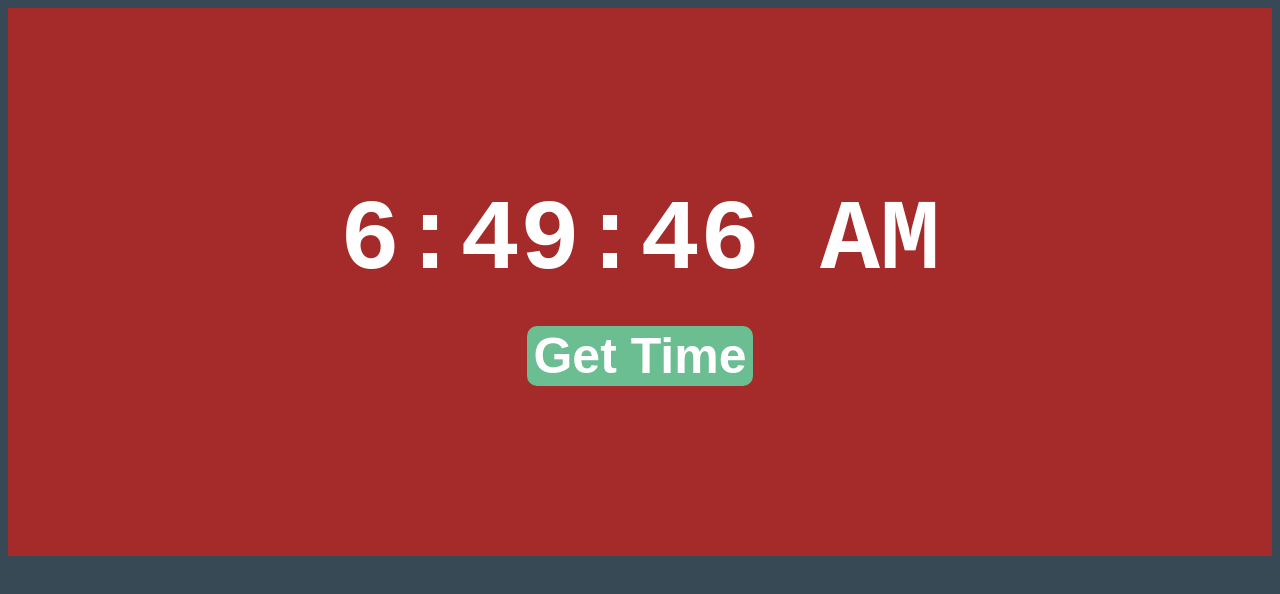
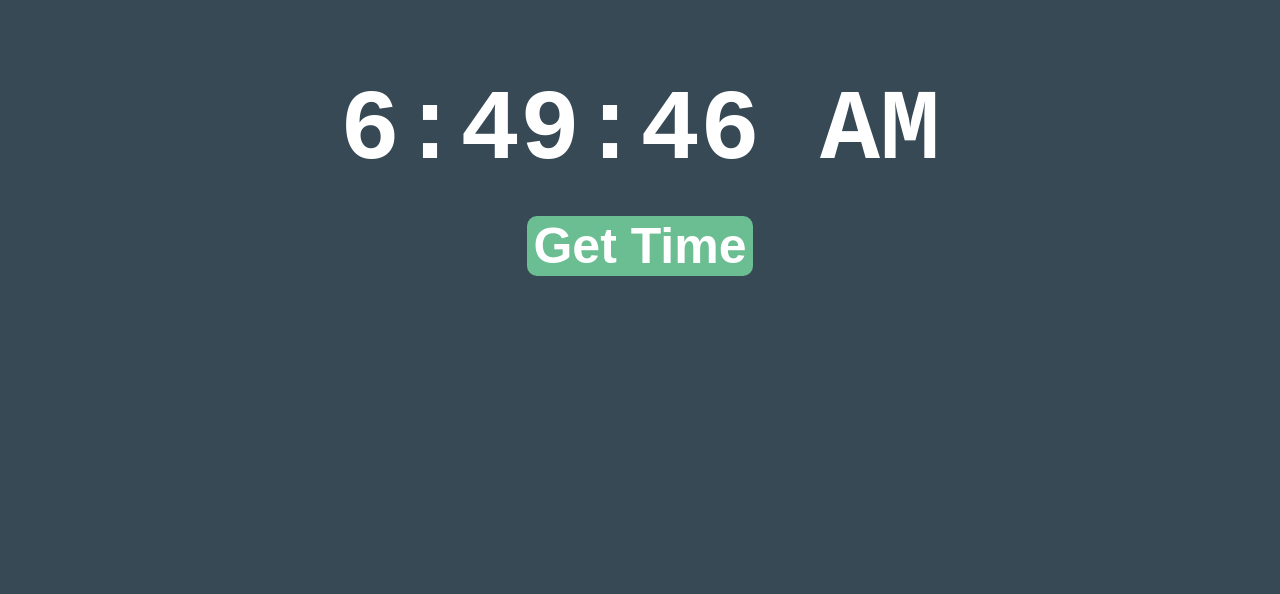
Before and after one commit to bhavikvashi1804/react-keeper-app, a React (Create React App) app: page / in a window 1280 px wide. Shown: the top 594 px of the page. Built offline with nearby package versions, Linux system fonts and the light colour scheme; a web font is replaced by a local one.

Commit message:
Fix the style in CSS file of Timer App

```diff
--- a/src/components/Timer App/style.css
+++ b/src/components/Timer App/style.css
@@ -1,26 +1,16 @@
 body {
   font: normal 14px/100% "Andale Mono", AndaleMono, monospace;
   color: #fff;
-
-
+  padding: 50px;
   background-color: #374954;
   text-align: center;
 }
-
-
-.container {
-  margin: auto auto;
-  background-color:brown;
-  padding: 160px 0px;
-}
-
 
 h1 {
   font-size: 100px;
 }
 
 button {
-  display: inline;
   background-color: #6bbe92;
   border: 0;
   border-radius: 10px;
```
